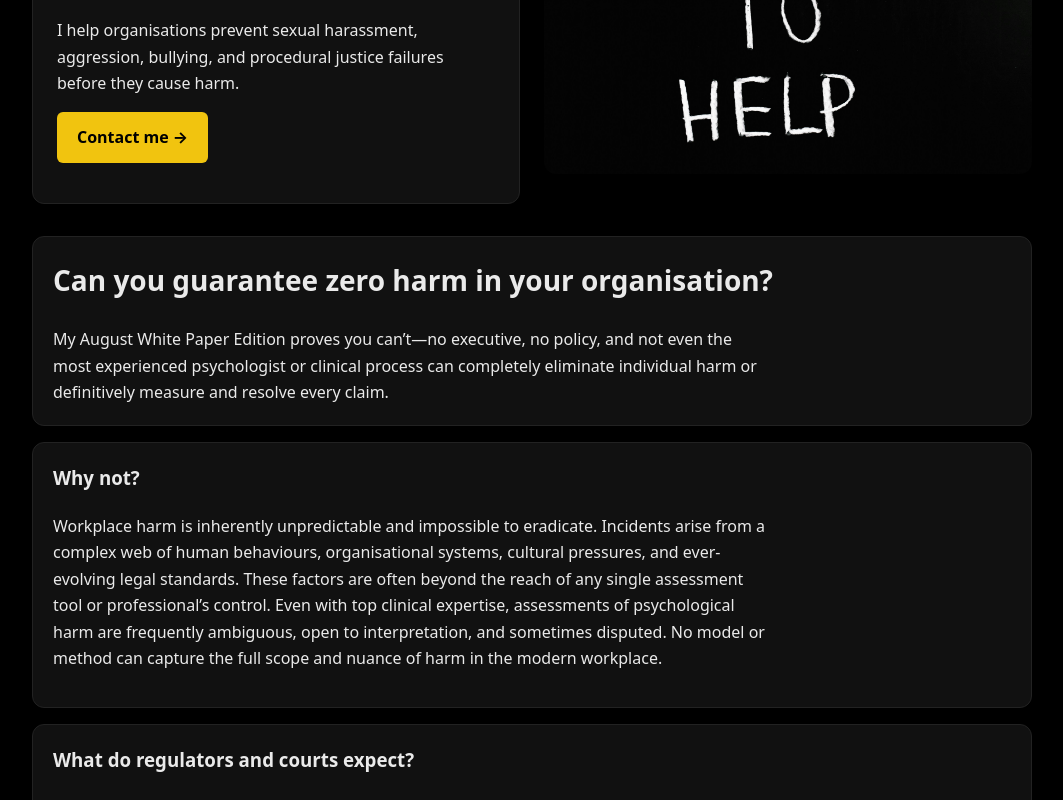
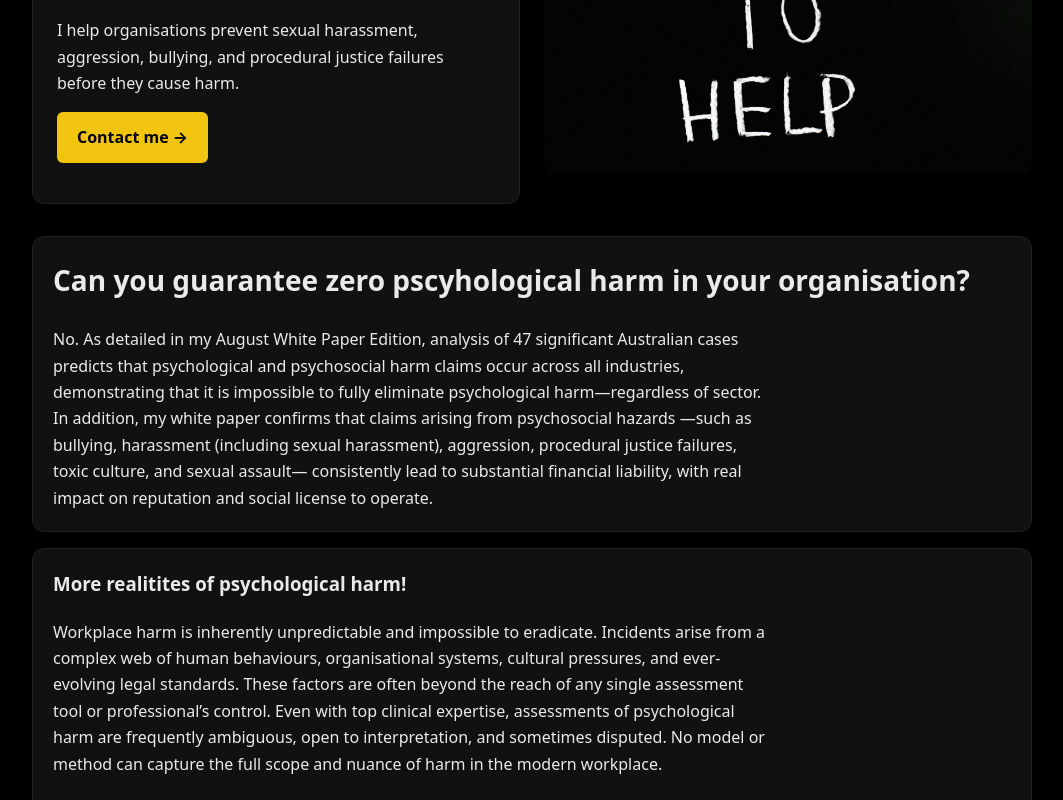
Before and after one commit to AlbertoRMelgoza/AdMeliorem, a Next.js app: page / in a window 1280 px wide. Shown: the part 563-1363 px from the top of the page, without its empty margins (108-1171 px from the left). Built offline with nearby package versions, Linux system fonts and the light colour scheme.

Commit message:
Update page.tsx

```diff
--- a/app/page.tsx
+++ b/app/page.tsx
@@ -95,17 +95,19 @@ export default function Page() {
       {/* Smart Solution / Thought Leadership — EXACT COPY */}
       <section style={{ marginTop: 32, display: "grid", gap: 16 }}>
         <div style={card}>
-          <h2 style={{ ...h2, marginTop: 0 }}>Can you guarantee zero harm in your organisation?</h2>
+          <h2 style={{ ...h2, marginTop: 0 }}>Can you guarantee zero pscyhological harm in your organisation?</h2>
           <div style={prose}>
             <p style={{ marginTop: 8, marginBottom: 0 }}>
-              My August White Paper Edition proves you can’t—no executive, no policy, and not even the most experienced
-              psychologist or clinical process can completely eliminate individual harm or definitively measure and resolve every claim.
+              No. As detailed in my August White Paper Edition, analysis of 47 significant Australian cases predicts that psychological and psychosocial harm claims occur across all industries,
+              demonstrating that it is impossible to fully eliminate psychological harm—regardless of sector. In addition, my white paper confirms that claims arising from psychosocial hazards
+              —such as bullying, harassment (including sexual harassment), aggression, procedural justice failures, toxic culture, and sexual assault—
+              consistently lead to substantial financial liability, with real impact on reputation and social license to operate.
             </p>
           </div>
         </div>
 
         <div style={card}>
-          <h3 style={{ marginTop: 0 }}>Why not?</h3>
+          <h3 style={{ marginTop: 0 }}>More realitites of psychological harm!</h3>
           <div style={prose}>
             <p style={{ marginTop: 8 }}>
               Workplace harm is inherently unpredictable and impossible to eradicate. Incidents arise from a complex web of
```
